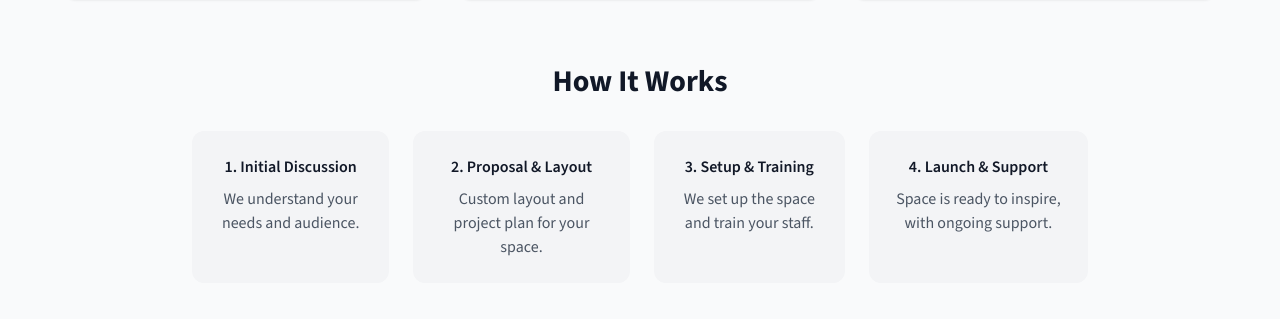
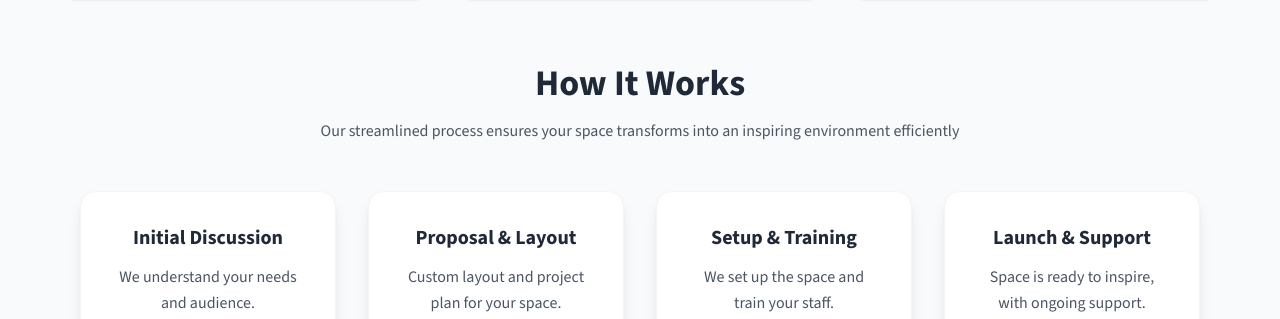
Before and after one commit to Tecplore-innovations/Tecplore_website, a Next.js app: page /maker-space in a window 1280 px wide. Shown: the part 633-952 px from the top of the page. Built offline with nearby package versions, Linux system fonts and the light colour scheme.

Commit message:
Added color strips to how it works section

```diff
--- a/src/app/maker-space/page.tsx
+++ b/src/app/maker-space/page.tsx
@@ -42,28 +42,92 @@ const MakerSpacePage: React.FC = () => {
         </div>
       </div>
 
-      {/* How It Works Section */}
-      <div className="max-w-4xl mx-auto text-center mb-16">
-        <h2 className="text-3xl font-bold mb-8">How It Works</h2>
-        <div className="flex flex-col md:flex-row justify-between gap-6">
-          <div className="bg-gray-100 p-6 rounded-xl">
-            <h3 className="font-semibold mb-2">1. Initial Discussion</h3>
-            <p className="text-gray-600">We understand your needs and audience.</p>
-          </div>
-          <div className="bg-gray-100 p-6 rounded-xl">
-            <h3 className="font-semibold mb-2">2. Proposal & Layout</h3>
-            <p className="text-gray-600">Custom layout and project plan for your space.</p>
-          </div>
-          <div className="bg-gray-100 p-6 rounded-xl">
-            <h3 className="font-semibold mb-2">3. Setup & Training</h3>
-            <p className="text-gray-600">We set up the space and train your staff.</p>
-          </div>
-          <div className="bg-gray-100 p-6 rounded-xl">
-            <h3 className="font-semibold mb-2">4. Launch & Support</h3>
-            <p className="text-gray-600">Space is ready to inspire, with ongoing support.</p>
-          </div>
+  {/* How It Works Section */}
+<div className="max-w-6xl mx-auto text-center mb-20 px-4">
+  <h2 className="text-4xl font-bold mb-4 text-gray-800">How It Works</h2>
+  <p className="text-gray-600 mb-12 max-w-2xl mx-auto">
+    Our streamlined process ensures your space transforms into an inspiring environment efficiently
+  </p>
+
+
+  <div className="flex flex-col md:flex-row justify-between gap-8 relative">
+
+    {[
+      {
+        step: 1,
+        title: "Initial Discussion",
+        description: "We understand your needs and audience.",
+
+        color: "from-blue-500 to-blue-600",
+        hoverColor: "hover:from-blue-600 hover:to-blue-700"
+      },
+      {
+        step: 2,
+        title: "Proposal & Layout",
+        description: "Custom layout and project plan for your space.",
+
+        color: "from-purple-500 to-purple-600",
+        hoverColor: "hover:from-purple-600 hover:to-purple-700"
+      },
+      {
+        step: 3,
+        title: "Setup & Training",
+        description: "We set up the space and train your staff.",
+
+        color: "from-green-500 to-green-600",
+        hoverColor: "hover:from-green-600 hover:to-green-700"
+      },
+      {
+        step: 4,
+        title: "Launch & Support",
+        description: "Space is ready to inspire, with ongoing support.",
+
+        color: "from-orange-500 to-orange-600",
+        hoverColor: "hover:from-orange-600 hover:to-orange-700"
+      }
+    ].map((step) => (
+      <div
+        key={step.step}
+        className={`flex-1 group cursor-pointer transition-all duration-500 transform hover:-translate-y-2`}
+      >
+        {/* Step Card */}
+        <div className={`
+          bg-white p-8 rounded-2xl shadow-lg border border-gray-100
+          relative overflow-hidden transition-all duration-300
+          group-hover:shadow-2xl group-hover:border-transparent
+        `}>
+          {/* Gradient Background on Hover */}
+          <div className={`
+            absolute inset-0 bg-gradient-to-br ${step.color} opacity-0
+            group-hover:opacity-5 transition-opacity duration-300
+          `}></div>
+
+
+
+
+
+          {/* Content */}
+          <h3 className="font-bold text-xl mb-3 text-gray-800 group-hover:text-gray-900 transition-colors">
+            {step.title}
+          </h3>
+          <p className="text-gray-600 leading-relaxed group-hover:text-gray-700 transition-colors">
+            {step.description}
+          </p>
+
+          {/* Hover Indicator */}
+          <div className={`
+            absolute bottom-0 left-1/2 transform -translate-x-1/2
+            w-0 h-1 bg-gradient-to-r ${step.color}
+            group-hover:w-full transition-all duration-300
+          `}></div>
         </div>
+
       </div>
+    ))}
+  </div>
+
+
+</div>
 
    {/* Testimonials Section */}
 <div className="max-w-4xl mx-auto mb-16">
```
